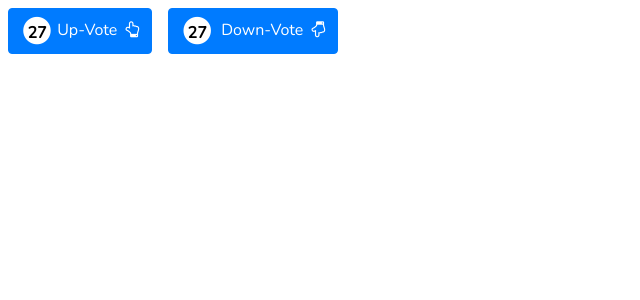
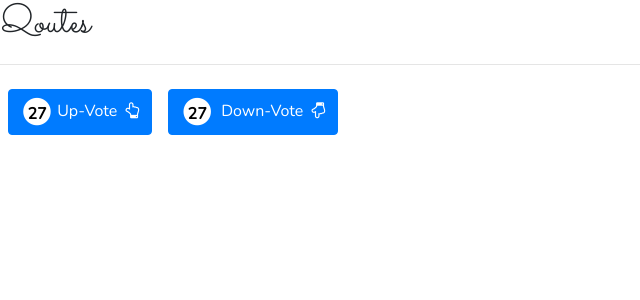
Before and after one commit to SamNgigi/Quotes, an Angular app: page / in a window 1280 px wide. Shown: the top 300 px of the page, without its empty margins (0-640 px from the left). Built offline with nearby package versions, Linux system fonts and the light colour scheme.

Commit message:
Added header component with additional fonts

```diff
--- a/src/app/app.component.html
+++ b/src/app/app.component.html
@@ -1 +1,6 @@
+<div class="Qoute">
+  <div class="todo-wrapper">
+    <app-header></app-header>
+  </div>
+</div>
 <app-boot4-test></app-boot4-test>
--- a/src/app/app.module.ts
+++ b/src/app/app.module.ts
@@ -4,12 +4,14 @@ import { NgModule } from '@angular/core';
 
 import { AppComponent } from './app.component';
 import { Boot4TestComponent } from './boot4-test/boot4-test.component';
+import { HeaderComponent } from './header/header.component';
 
 
 @NgModule({
   declarations: [
     AppComponent,
-    Boot4TestComponent
+    Boot4TestComponent,
+    HeaderComponent
   ],
   imports: [
     BrowserModule
--- /dev/null
+++ b/src/app/header/header.component.html
@@ -0,0 +1,2 @@
+<h1 class="header">Qoutes</h1>
+<hr>
--- /dev/null
+++ b/src/app/header/header.component.ts
@@ -0,0 +1,15 @@
+import { Component, OnInit } from '@angular/core';
+
+@Component({
+  selector: 'app-header',
+  templateUrl: './header.component.html',
+  styleUrls: ['./header.component.css']
+})
+export class HeaderComponent implements OnInit {
+
+  constructor() { }
+
+  ngOnInit() {
+  }
+
+}
--- a/src/styles.css
+++ b/src/styles.css
@@ -1,6 +1,13 @@
 /* You can add global styles to this file, and also import other style files */
 
-@import url('https://fonts.googleapis.com/css?family=Nunito|Raleway');
+@import url('https://fonts.googleapis.com/css?family=Nunito|Raleway|Handlee|Montserrat|Sacramento|Tangerine');
+.header {
+  /*font-family: 'Montserrat', sans-serif;
+  font-family: 'Handlee', cursive;
+  font-family: 'Tangerine', cursive;*/
+  font-family: 'Sacramento', cursive;
+}
+
 * {
   /*font-family: 'Raleway', sans-serif;*/
   font-family: 'Nunito', sans-serif;
@@ -10,4 +17,4 @@
   margin-top: .1em;
   margin-right: .2em;
   color: black;
- }
+}
```
Also changed, not shown: src/app/header/header.component.css (added), 1 other file (tests, documents, lock files or other folders).
